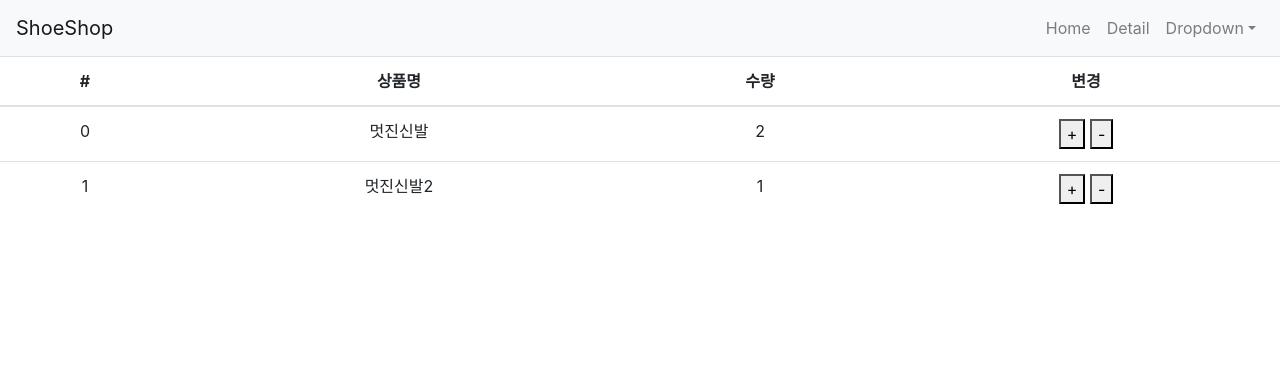
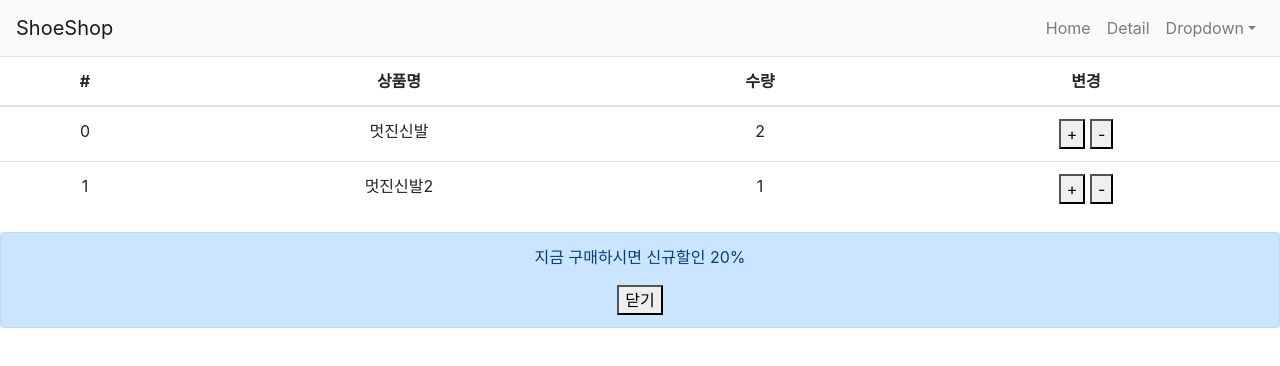
Before and after one commit to HongYeseul/CoddingApple_React, a React (Create React App) app in the folder shop/: page /cart in a window 1280 px wide. Shown: the top 366 px of the page. Built offline with nearby package versions, Linux system fonts and the light colour scheme.

Commit message:
6- 세계최고로 쉬운 Redux 3 : state와 reducer가 더 필요하면

```diff
--- a/shop/src/Cart.js
+++ b/shop/src/Cart.js
@@ -31,7 +31,13 @@ function Cart(props){
 
                 </tbody>
             </Table>
-
+            { props.alert열렸니 === true
+            ? <div className="alert alert-primary">
+                <p>지금 구매하시면 신규할인 20%</p>
+                <button onClick={()=>{props.dispatch({type : 'alert닫기'})}}>닫기</button>
+            </div>
+            : null
+            }
         </div>
     )
 }
@@ -41,12 +47,12 @@ function Cart(props){
 // 2. export default conntect()()
 // 3. store 데이터를 props로 등록하기
 
+// 하지만 이 부분은 이 페이지에서만 사용하는 데이터이므로 redux에 저장해서 가져오는 것은 좋지 않은 습관이므로 주의가 필요하다.
 function 함수명(state){ // redux store 데이터 가져와서 props로 변환해주는 함수
     return {
-        state : state // state라는 이름의 props로 바꿔달라는 뜻.
-        // 상품명 : state[0].name 과 같이 만들어 줘도 된다.
+        state : state.reducer, // reducer에 담긴 데이터 가져오기
+        alert열렸니 : state.reducer2
     }
 }
 
 export default connect(함수명)(Cart);
-// export default Cart;
--- a/shop/src/index.js
+++ b/shop/src/index.js
@@ -8,7 +8,17 @@ import { BrowserRouter } from 'react-router-dom';
 
 
 import {Provider} from 'react-redux';
-import {createStore} from 'redux';
+import {combineReducers, createStore} from 'redux';
+
+let alert초기값 = true;
+
+function reducer2(state = alert초기값, 액션){
+  if (액션.type === 'alert닫기'){
+    return false
+  } else {
+    return state
+  }
+}
 
 
 let 초기값 = [
@@ -31,7 +41,8 @@ function reducer( state = 초기값, 액션){
   }
 }
 
-let store = createStore( reducer );
+// state 보관함, 여러개 사용할 때는 combineReducers() 사용
+let store = createStore( combineReducers({reducer, reducer2}) );
 
 ReactDOM.render(
   <React.StrictMode>
```
Also changed, not shown: shop/package.json (+6 -1 lines), 1 other file (tests, documents, lock files or other folders).
